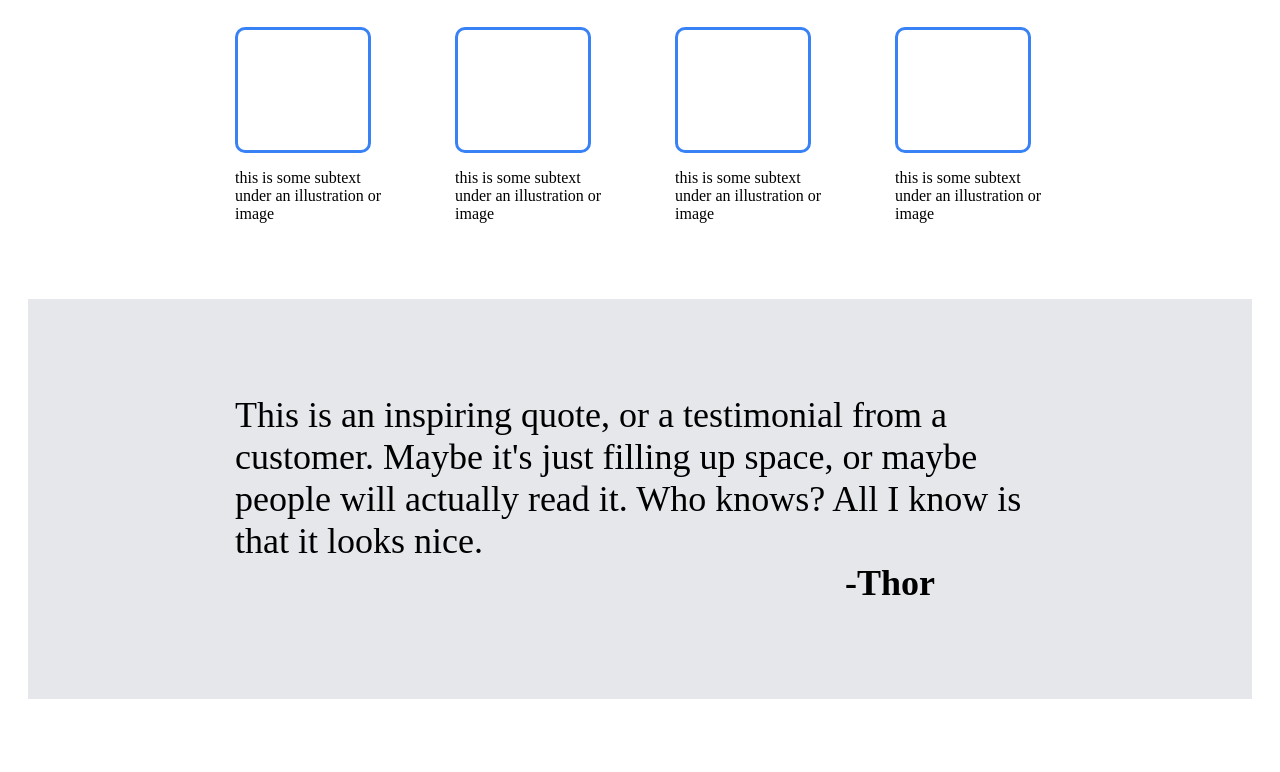
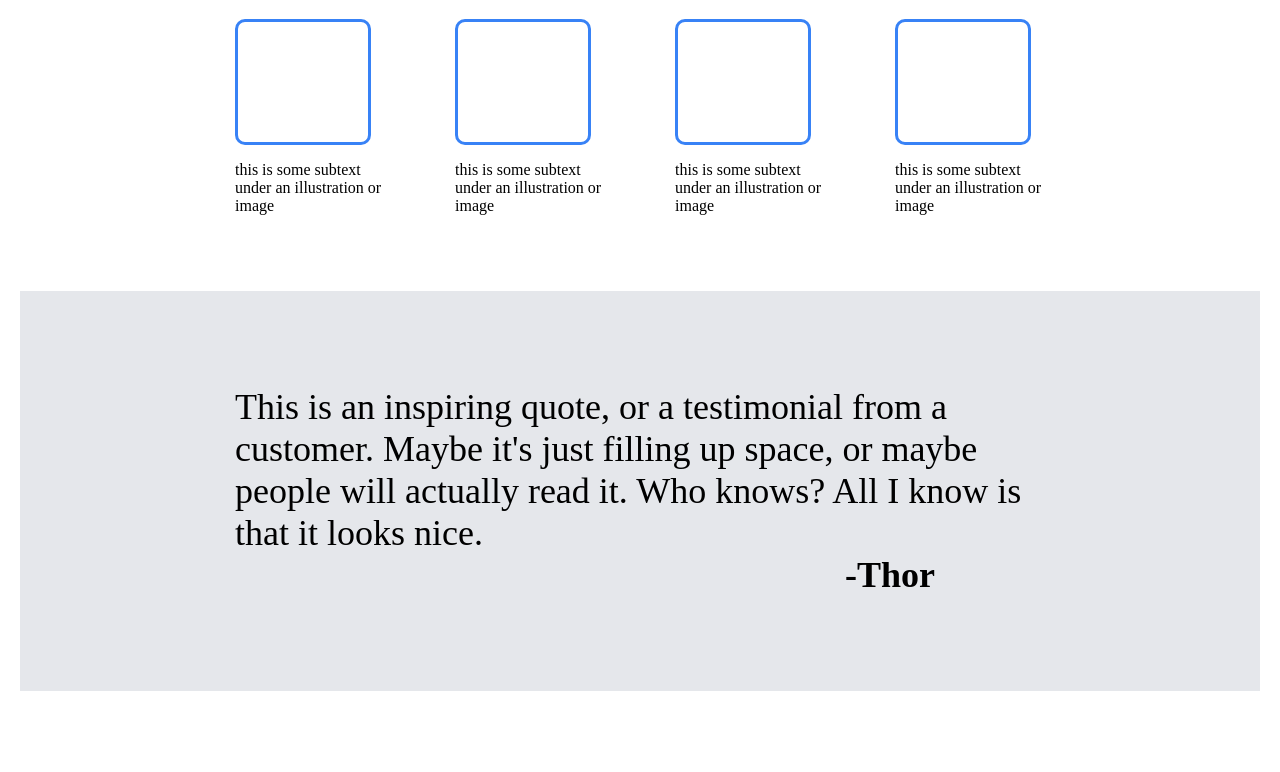
Before and after one commit to IdinmaCodes/landing-page, a plain HTML site: page index.html in a window 1280 px wide. Shown: the part 498-1270 px from the top of the page. Drawn offline with Linux system fonts and the light colour scheme.

Commit message:
added margin 0 for the body

```diff
--- a/style.css
+++ b/style.css
@@ -1,3 +1,8 @@
+body {
+	margin: 0px;
+}
+
+
 .container {
 	display: flex;
 	justify-content: space-around;
```
